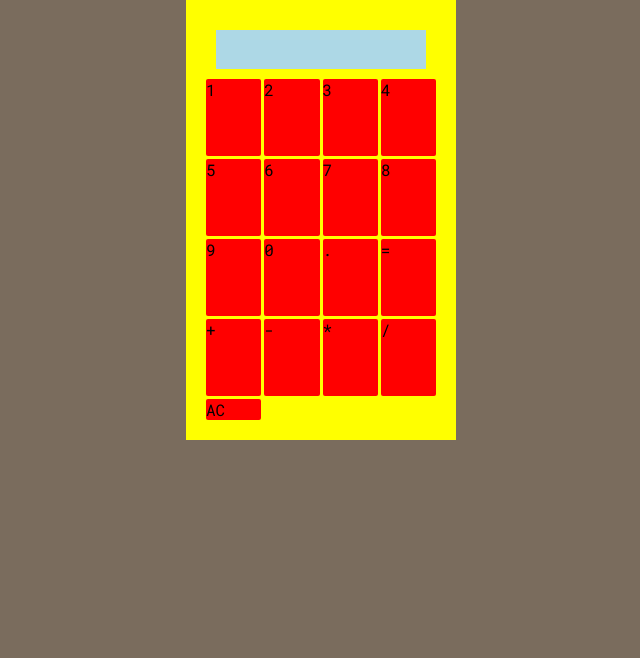
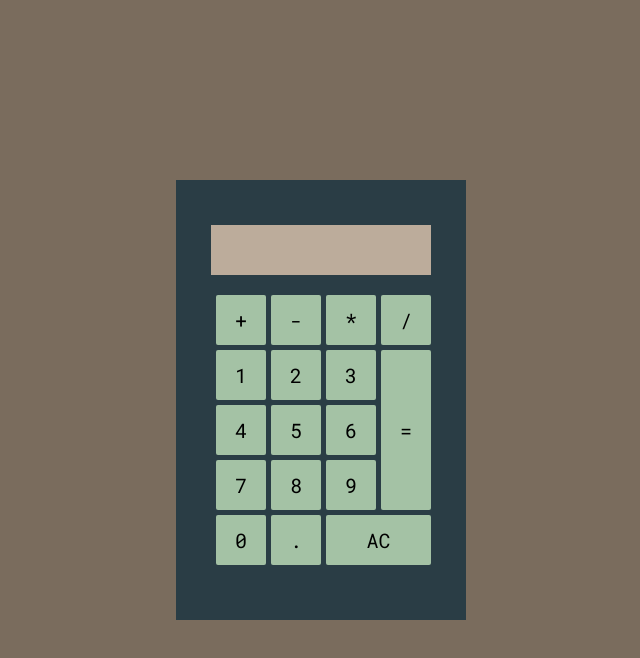
Before and after one commit to matthewmcintyre/javascript_calculator, a React (Create React App) app: page / in a window 1280 px wide. Shown: the top 658 px of the page, without its empty margins (319-959 px from the left). Built offline with nearby package versions, Linux system fonts and the light colour scheme.

Commit message:
major styling improvements

```diff
--- a/src/components/Calculator.container.js
+++ b/src/components/Calculator.container.js
@@ -9,32 +9,101 @@ import {
   operator
 } from "../actions/Actions";
 
+const PageWrapper = styled.div`
+  height: 100vh;
+  display: flex;
+  align-items: center;
+  justify-content: center;
+`;
+
+//holds all of the buttons
 const ButtonWrapper = styled.div`
   display: grid;
-  grid-template-columns: 1fr 1fr 1fr 1fr;
-  grid-template-rows: 1fr 1fr 1fr 1fr;
-  grid-gap: 3px;
-  height: 350px;
+  grid-template-columns: repeat(4, 50px);
+  grid-template-rows: repeat(5, 50px);
+  grid-template-areas:
+    "top top top top"
+    "number number number side"
+    "number number number side"
+    "number number number side"
+    "bottomnumber bottomnumber ac ac";
+  width: 210px;
+  height: 280px;
+  justify-content: space-evenly;
+  grid-gap: 5px;
+  margin-top: 10px;
+`;
+
+//organizes just the numbers
+const NumberWrapper = styled.div`
+  grid-area: number;
+  display: grid;
+  grid-template-columns: repeat(3, 50px);
+  grid-template-rows: repeat(4, 50px);
+  grid-gap: 5px;
+`;
+
+//organizes just the operators
+const OperatorWrapper = styled.div`
+  grid-area: top;
+  display: grid;
+  grid-template-columns: repeat(4, 50px);
+  grid-template-rows: repeat(1, 50px);
+  grid-gap: 5px;
+`;
+
+//organizes just the operators
+const EqualsWrapper = styled.div`
+  grid-area: side;
+  display: grid;
+  grid-template-columns: 50px;
+  grid-template-rows: 160px;
+  grid-gap: 5px;
+`;
+
+const AcWrapper = styled.div`
+  grid-area: ac;
+  display: grid;
+  grid-template-columns: 105px;
+  grid-template-rows: 50px;
+  grid-gap: 5px;
+`;
+
+const BottomNumberWrapper = styled.div`
+  grid-area: bottomnumber;
+  display: grid;
+  grid-template-columns: 50px 50px;
+  grid-template-rows: 50px;
+  grid-gap: 5px;
 `;
 
 const CalculatorWrapper = styled.div`
   display: flex;
   flex-direction: column;
-  background: yellow;
-  width: 230px;
+  background: #2a3d45;
+  width: 250px;
   height: 400px;
   padding: 20px;
-  margin: auto;
+  justify-content: center;
+  align-items: center;
 `;
 
 const OutputSection = styled.div`
-  background: lightblue;
-  height: 40px;
-  margin: 10px;
+  display: flex;
+  align-items: center;
+  font-size: 25px;
+  background: #bcac9b;
+  height: 50px;
+  width: 220px;
+  margin-bottom: 10px;
 `;
 
 const Button = styled.div`
-  background: red;
+  font-size: 20px;
+  display: flex;
+  justify-content: center;
+  align-items: center;
+  background: #a4c2a5;
   border-radius: 2px;
   &: hover {
     background: blue;
@@ -44,9 +113,11 @@ const Button = styled.div`
 class Calculator extends Component {
   render() {
     return (
+      <PageWrapper>
         <CalculatorWrapper>
           <OutputSection>{this.props.currentOutput}</OutputSection>
           <ButtonWrapper>
+            <NumberWrapper>
               <Button onClick={() => this.props.addnumber(1)}>1</Button>
               <Button onClick={() => this.props.addnumber(2)}>2</Button>
               <Button onClick={() => this.props.addnumber(3)}>3</Button>
@@ -56,16 +127,29 @@ class Calculator extends Component {
               <Button onClick={() => this.props.addnumber(7)}>7</Button>
               <Button onClick={() => this.props.addnumber(8)}>8</Button>
               <Button onClick={() => this.props.addnumber(9)}>9</Button>
+            </NumberWrapper>
+
+            <BottomNumberWrapper>
               <Button onClick={() => this.props.addnumber(0)}>0</Button>
               <Button onClick={() => this.props.addnumber(".")}>.</Button>
-          <Button onClick={() => this.props.equals()}>=</Button>
+            </BottomNumberWrapper>
+
+            <OperatorWrapper>
               <Button onClick={() => this.props.operator("+")}>+</Button>
               <Button onClick={() => this.props.operator("-")}>-</Button>
               <Button onClick={() => this.props.operator("*")}>*</Button>
               <Button onClick={() => this.props.operator("/")}>/</Button>
+            </OperatorWrapper>
+
+            <AcWrapper>
               <Button onClick={() => this.props.allclear()}>AC</Button>
+            </AcWrapper>
+            <EqualsWrapper>
+              <Button onClick={() => this.props.equals()}>=</Button>
+            </EqualsWrapper>
           </ButtonWrapper>
         </CalculatorWrapper>
+      </PageWrapper>
     );
   }
 }
```
Lines whose indentation alone changed are shown as unchanged.
